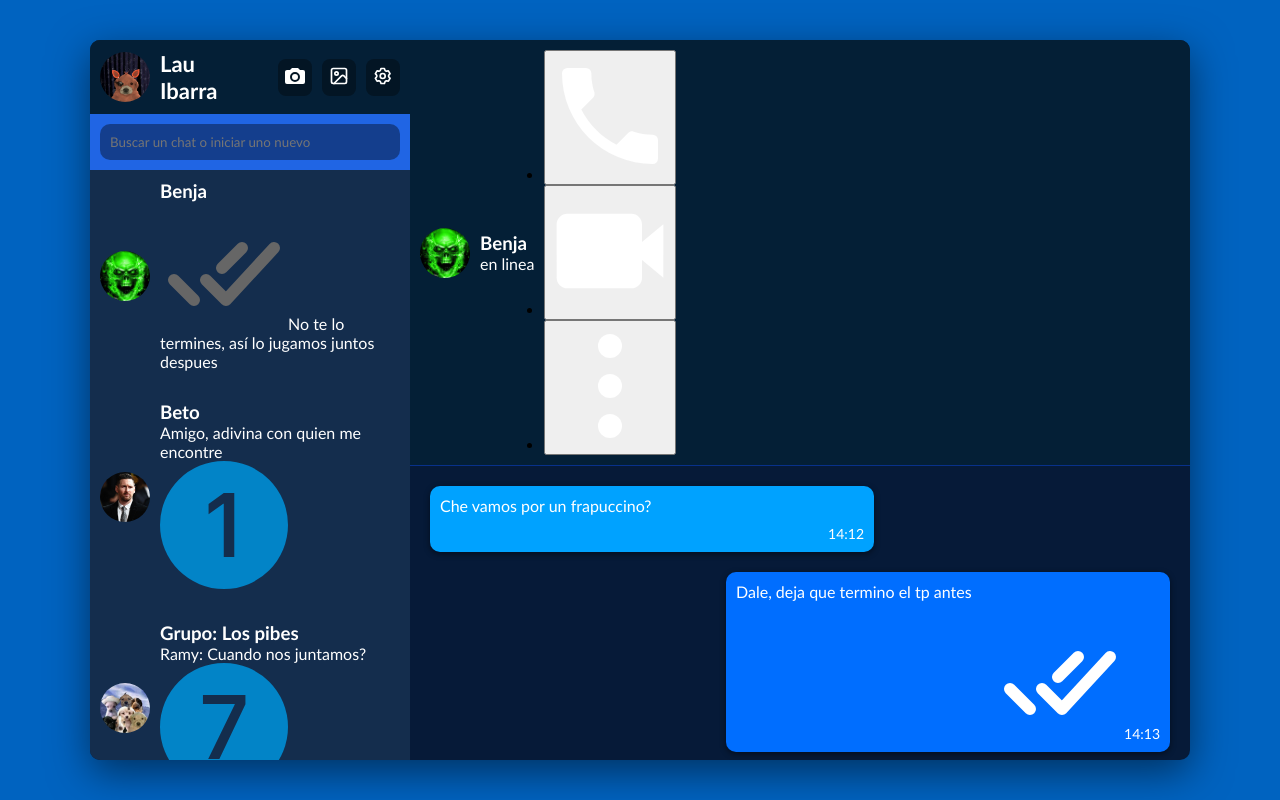
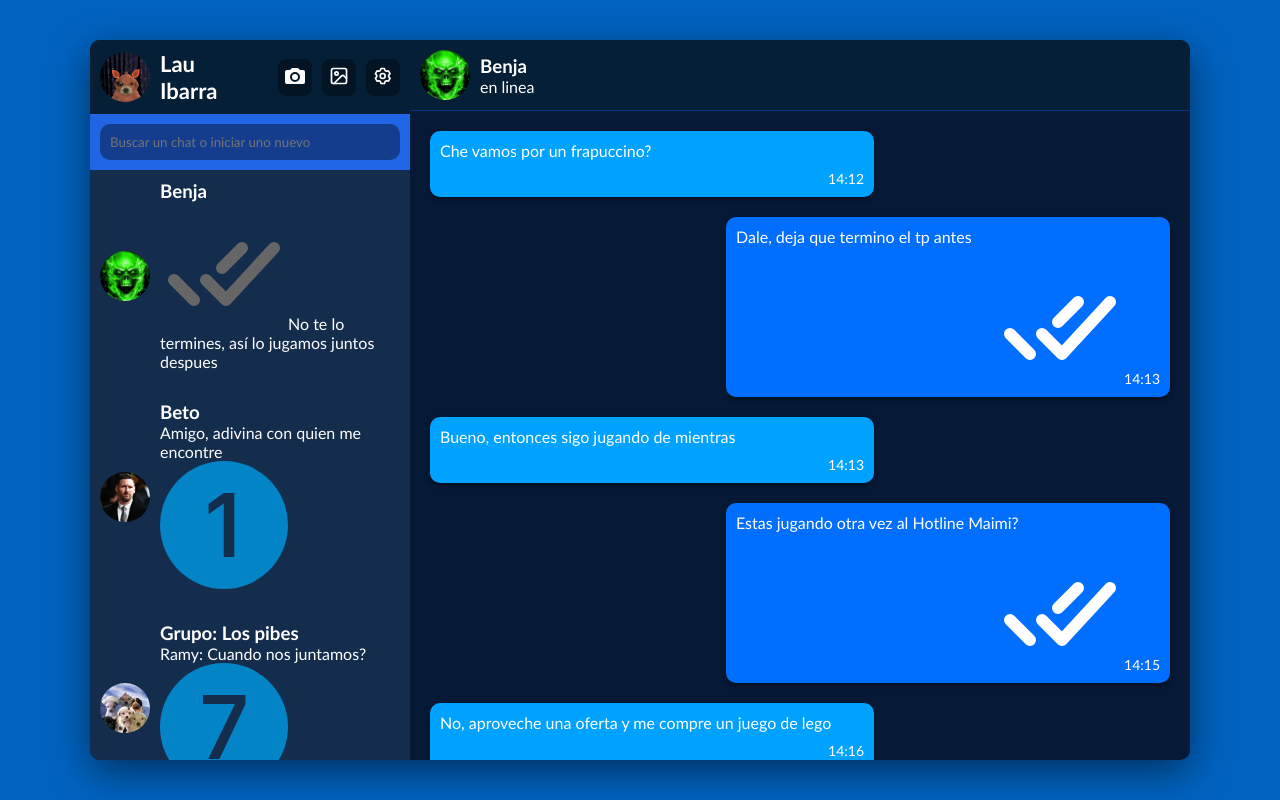
Before and after one commit to Lautaroibarra/tp-whatsapp, a plain HTML site: page index.html in a window 1280 px wide. Drawn offline with Linux system fonts and the light colour scheme.

Commit message:
change: se eliminaron los iconos del header

```diff
--- a/index.html
+++ b/index.html
@@ -102,13 +102,6 @@
           <h3>Benja</h3>
           <p>en linea</p>
         </div>
-        <nav>
-            <ul>
-                <li><button><svg xmlns="http://www.w3.org/2000/svg" width="128" height="128" viewBox="0 0 24 24"><path fill="#ffffff" d="M6.62 10.79c1.44 2.83 3.76 5.15 6.59 6.59l2.2-2.2c.28-.28.67-.36 1.02-.25c1.12.37 2.32.57 3.57.57a1 1 0 0 1 1 1V20a1 1 0 0 1-1 1A17 17 0 0 1 3 4a1 1 0 0 1 1-1h3.5a1 1 0 0 1 1 1c0 1.25.2 2.45.57 3.57c.11.35.03.74-.25 1.02z"/></svg></button></li>
-                <li><button><svg xmlns="http://www.w3.org/2000/svg" width="128" height="128" viewBox="0 0 24 24"><path fill="#ffffff" d="M18 7c0-1.103-.897-2-2-2H4c-1.103 0-2 .897-2 2v10c0 1.103.897 2 2 2h12c1.103 0 2-.897 2-2v-3.333L22 17V7l-4 3.333z"/></svg></button></li>
-                <li><button><svg xmlns="http://www.w3.org/2000/svg" width="128" height="128" viewBox="0 0 16 16"><path fill="#ffffff" d="M9.5 13a1.5 1.5 0 1 1-3 0a1.5 1.5 0 0 1 3 0m0-5a1.5 1.5 0 1 1-3 0a1.5 1.5 0 0 1 3 0m0-5a1.5 1.5 0 1 1-3 0a1.5 1.5 0 0 1 3 0"/></svg></button></li>
-            </ul>
-        </nav>
       </header>
       <section class="messages">
         <div class="message">
```
